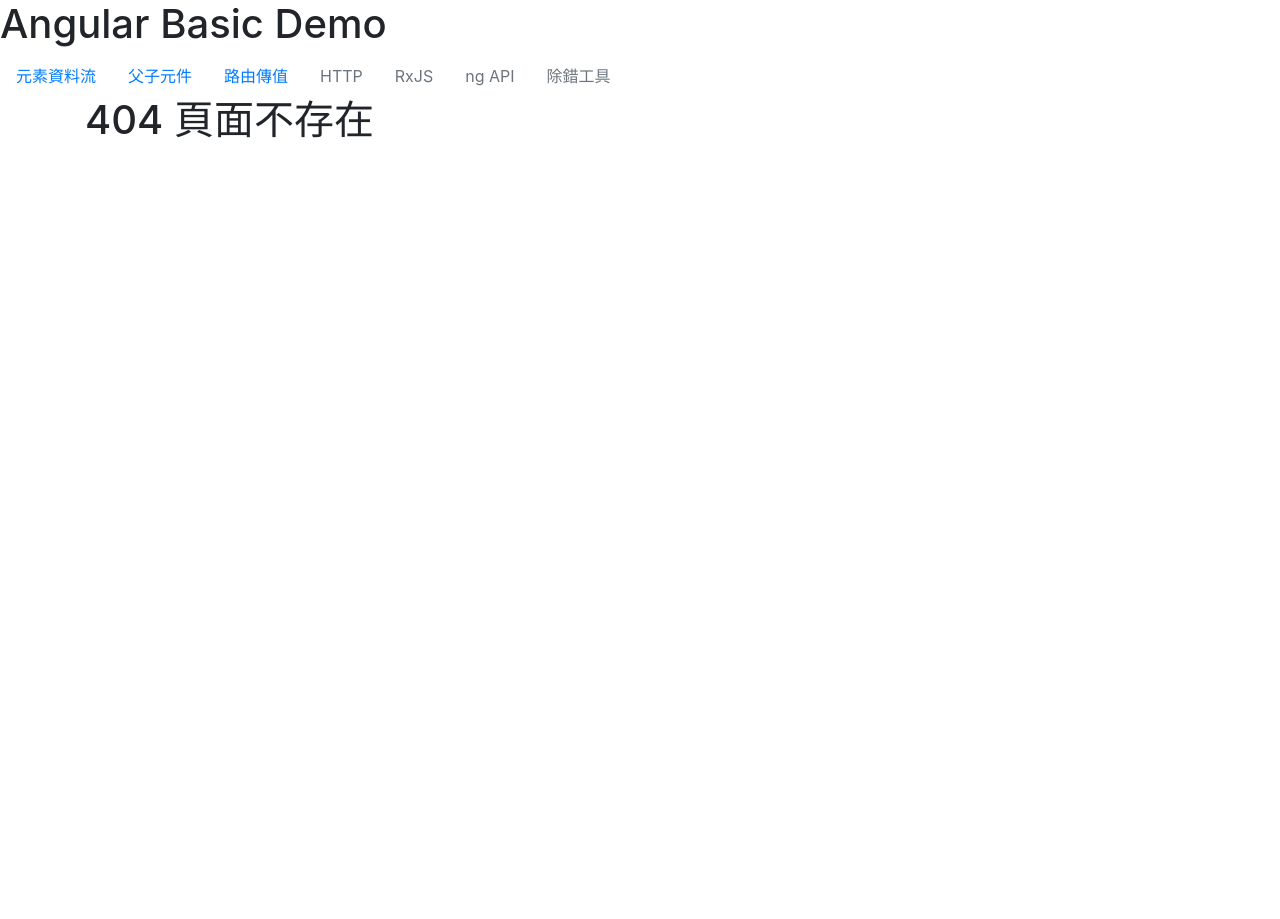
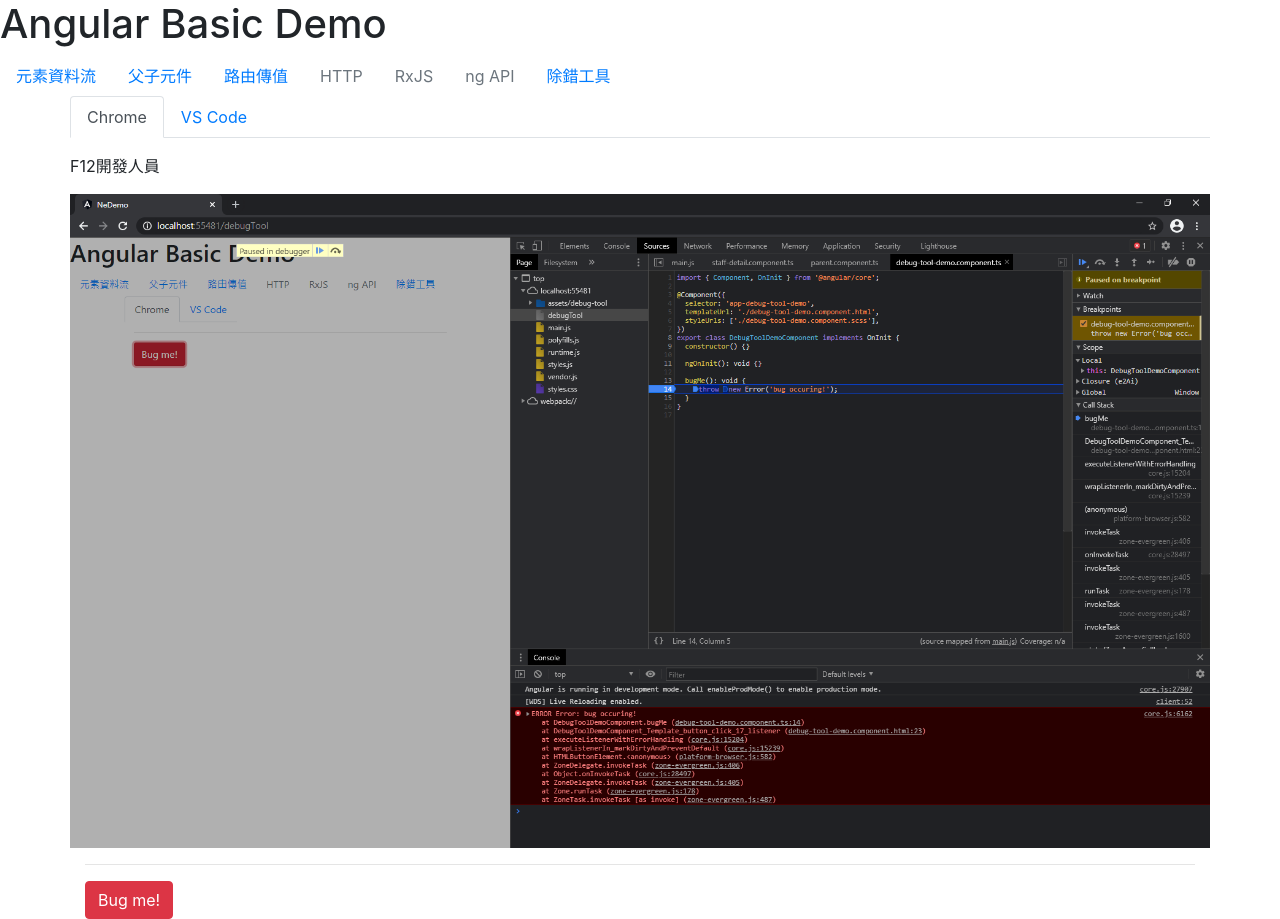
Before and after one commit to ubuntu030/ng-demo, an Angular app: page /debugTool in a window 1280 px wide. Before the commit this address had no page. Before the commit the page ends 800 px from the top, so only its background shows below. Built offline with nearby package versions, Linux system fonts and the light colour scheme.

Commit message:
add debug-tool demo component

```diff
--- a/src/app/app-routing.module.ts
+++ b/src/app/app-routing.module.ts
@@ -6,6 +6,7 @@
 import { RoutingComponent } from './routing/routing.component';
 import { StaffDetailComponent } from './staff-detail/staff-detail.component';
 import { PageNotFoundComponent } from './page-not-found/page-not-found.component';
+import { DebugToolDemoComponent } from './debug-tool-demo/debug-tool-demo.component';
 
 const routes: Routes = [
   { path: '', redirectTo: '/formData', pathMatch: 'full' },
@@ -13,6 +14,7 @@
   { path: 'formData', component: FormDataStreamComponent },
   { path: 'routing', component: RoutingComponent },
   { path: 'detail/:id', component: StaffDetailComponent },
+  { path: 'debugTool', component: DebugToolDemoComponent },
   // 萬用字元路由
   {
     path: '**',
--- a/src/app/app.component.html
+++ b/src/app/app.component.html
@@ -21,7 +21,7 @@
         <a class="nav-link disabled" href="#">ng API</a>
       </li>
       <li class="nav-item">
-        <a class="nav-link disabled" href="#">除錯工具</a>
+        <a class="nav-link" routerLink="/debugTool" href="#">除錯工具</a>
       </li>
     </ul>
   </section>
--- a/src/app/app.module.ts
+++ b/src/app/app.module.ts
@@ -3,6 +3,7 @@
 import { FormsModule } from '@angular/forms';
 
 import { ModalModule } from 'ngx-bootstrap/modal';
+import { TabsModule } from 'ngx-bootstrap/tabs';
 
 import { AppRoutingModule } from './app-routing.module';
 import { AppComponent } from './app.component';
@@ -13,6 +14,7 @@
 import { RoutingComponent } from './routing/routing.component';
 import { StaffDetailComponent } from './staff-detail/staff-detail.component';
 import { PageNotFoundComponent } from './page-not-found/page-not-found.component';
+import { DebugToolDemoComponent } from './debug-tool-demo/debug-tool-demo.component';
 
 @NgModule({
   declarations: [
@@ -24,12 +26,14 @@
     RoutingComponent,
     StaffDetailComponent,
     PageNotFoundComponent,
+    DebugToolDemoComponent,
   ],
   imports: [
     BrowserModule,
     AppRoutingModule,
     FormsModule,
     ModalModule.forRoot(),
+    TabsModule.forRoot(),
   ],
   providers: [],
   bootstrap: [AppComponent],
--- /dev/null
+++ b/src/app/debug-tool-demo/debug-tool-demo.component.html
@@ -0,0 +1,32 @@
+<div class="row">
+  <tabset>
+    <tab heading="Chrome" id="tab1">
+      <div class="row mt-3">
+        <div class="col">
+          <p>F12開發人員</p>
+          <img src="assets/debug-tool/chrome_debug.png" class="img-fluid" />
+        </div>
+      </div>
+    </tab>
+    <tab heading="VS Code">
+      <div class="row  mt-3">
+        <div class="col">
+          <p>建立launch.json</p>
+          <img src="assets/debug-tool/launch_json.png" class="img-fluid" />
+        </div>
+      </div>
+      <div class="row">
+        <div class="col">
+          <p>設中斷點與除錯</p>
+          <img src="assets/debug-tool/break_point.png" class="img-fluid" />
+        </div>
+      </div>
+    </tab>
+  </tabset>
+</div>
+<hr />
+<div class="row">
+  <div class="col">
+    <button class="btn btn-danger" (click)="bugMe()">Bug me!</button>
+  </div>
+</div>
--- /dev/null
+++ b/src/app/debug-tool-demo/debug-tool-demo.component.ts
@@ -0,0 +1,16 @@
+import { Component, OnInit } from '@angular/core';
+
+@Component({
+  selector: 'app-debug-tool-demo',
+  templateUrl: './debug-tool-demo.component.html',
+  styleUrls: ['./debug-tool-demo.component.scss'],
+})
+export class DebugToolDemoComponent implements OnInit {
+  constructor() {}
+
+  ngOnInit(): void {}
+
+  bugMe(): void {
+    throw new Error('bug occuring!');
+  }
+}
```
Also changed, not shown: src/app/debug-tool-demo/debug-tool-demo.component.scss (added), 1 other file (tests, documents, lock files or other folders).
